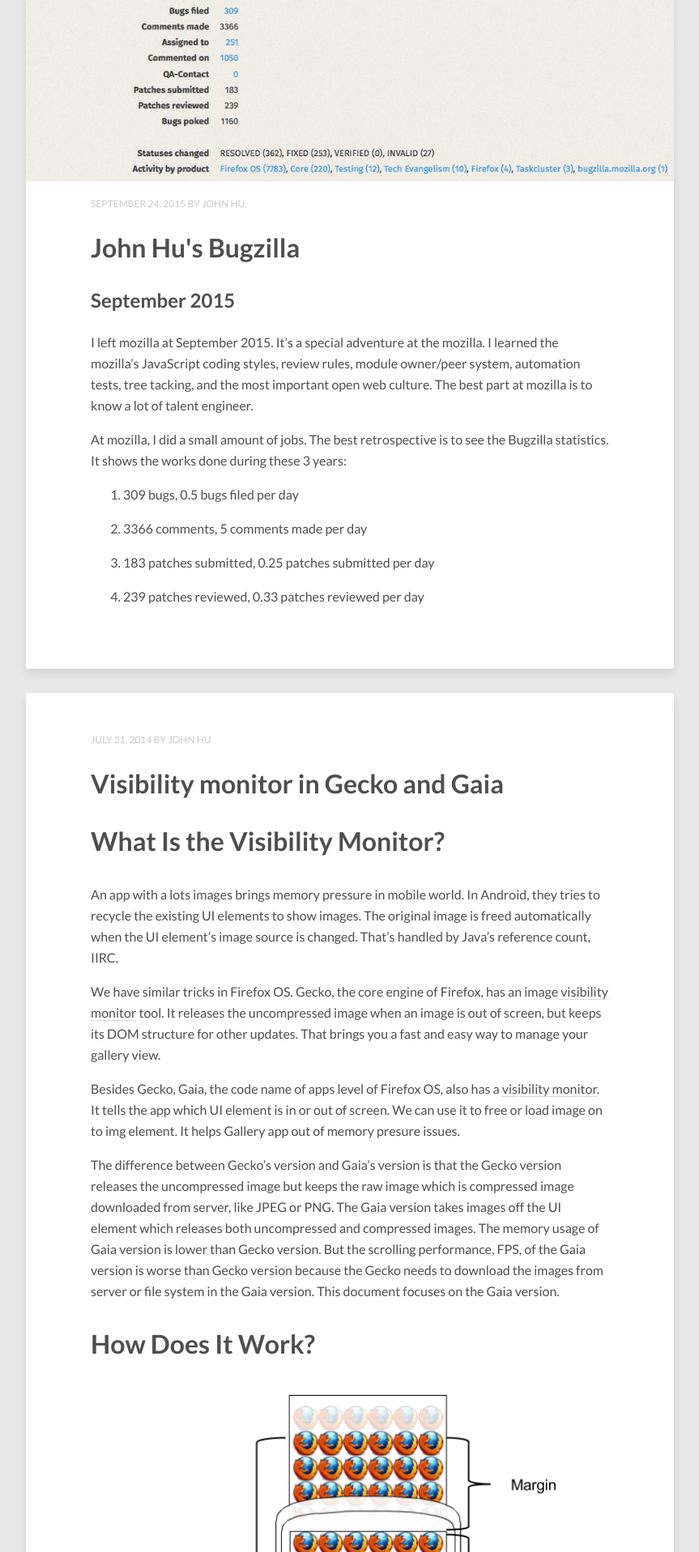
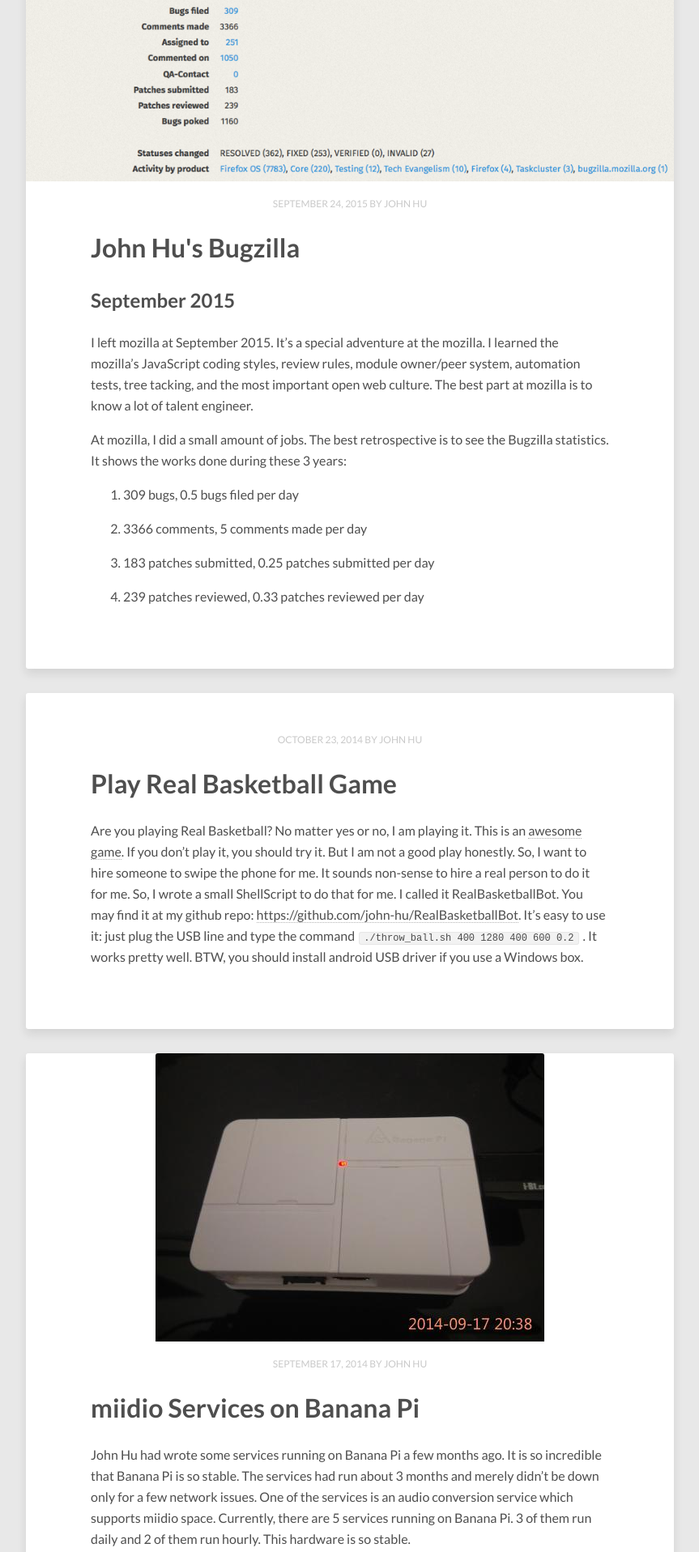
Before and after one commit to john-hu/john-hu.github.io, a Jekyll site: the page built from index.html, in a window 1280 px wide. Shown: the part 808-2725 px from the top of the page at 81% size, without its empty margins (208-1071 px from the left). Built offline with Jekyll 4.4.1, drawn with Linux system fonts in a browser that asks for light colours; nearby versions of some CDN libraries; the list of posts is cut into pages by our own code; some of the changed text lies outside the part shown.

Commit message:
to 2014-10-23

```diff
--- /dev/null
+++ b/_posts/2014-09-17-miidio-services-on-banana-pi.md
@@ -0,0 +1,16 @@
+---
+layout: post
+title: miidio Services on Banana Pi
+description: "Some miidio services are running on Banana Pi"
+modified: 2014-09-17
+tags: [Maker]
+image:
+  path: /images/maker/miidio_service_bpi.jpg
+  feature: maker/miidio_service_bpi.jpg
+---
+
+ John Hu had wrote some services running on Banana Pi a few months ago. It is so incredible that Banana Pi is so stable. The services had run about 3 months and merely didn't be down only for a few network issues. One of the services is an audio conversion service which supports miidio space. Currently, there are 5 services running on Banana Pi. 3 of them run daily and 2 of them run hourly. This hardware is so stable.
+
+John Hu had also tried to run a coin miner on Banana Pi. But its CPU power is so weak, comparing to a normal PC. And there is no GPU version miner for this kind of hardware.  So, I turned it off with no coin got. That's so pitty. I think they will open their source of GPU driver. And it is possible to do such kind of miner.
+
+Official website of Banana Pi: [http://www.bananapi.org/](http://www.bananapi.org/)
--- /dev/null
+++ b/_posts/2014-10-23-real-basketball.md
@@ -0,0 +1,9 @@
+---
+layout: post
+title: Play Real Basketball Game
+description: "Play the real basketball game automatically"
+modified: 2014-10-23
+tags: [Maker, Android]
+---
+
+ Are you playing Real Basketball? No matter yes or no, I am playing it. This is an [awesome game](https://play.google.com/store/apps/details?id=net.mobilecraft.realbasketball). If you don't play it, you should try it. But I am not a good play honestly. So, I want to hire someone to swipe the phone for me. It sounds non-sense to hire a real person to do it for me. So, I wrote a small ShellScript to do that for me. I called it RealBasketballBot. You may find it at my github repo: [https://github.com/john-hu/RealBasketballBot](https://github.com/john-hu/RealBasketballBot). It's easy to use it: just plug the USB line and type the command `./throw_ball.sh 400 1280 400 600 0.2` . It works pretty well. BTW, you should install android USB driver if you use a Windows box.
--- a/_sass/_elements.scss
+++ b/_sass/_elements.scss
@@ -21,6 +21,7 @@
   padding-top: 10px;
   padding-bottom: 10px;
   @include clearfix();
+  text-align: center;
 
   img {
     margin-bottom: 10px;
--- a/_sass/_page.scss
+++ b/_sass/_page.scss
@@ -220,6 +220,7 @@
 	@include font-rem(12);
 	text-transform: uppercase;
 	color: lighten($base-color,60);
+	text-align: center;
 
 	a {
 		color: lighten($base-color,60);
@@ -492,6 +493,7 @@
 	margin-left: -15px;
 	margin-right: -15px;
 	margin-bottom: 10px;
+	text-align: center;
 
 	@media #{$medium} {
 		margin-top: -30px;
```
Also changed, not shown: images/maker/miidio_service_bpi.jpg (added).
